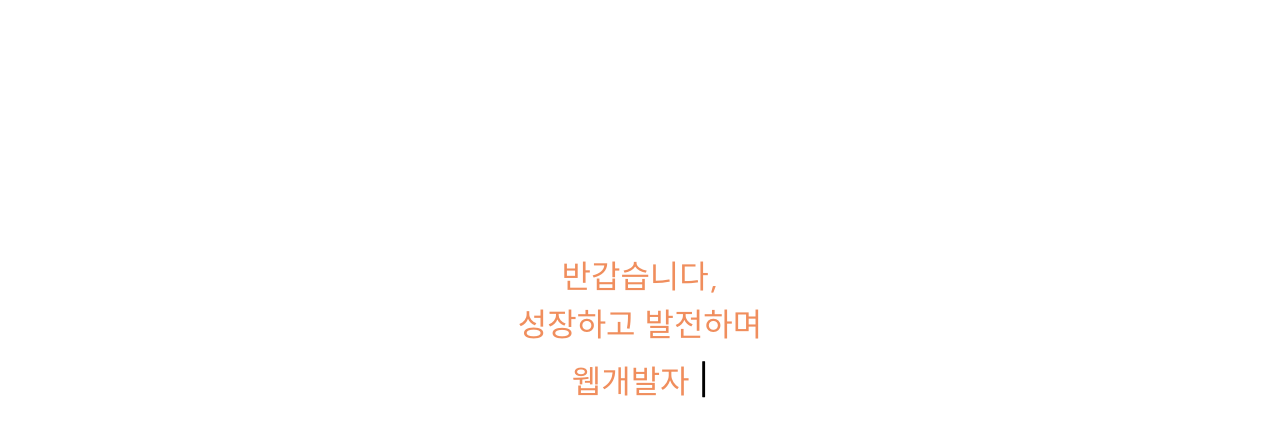
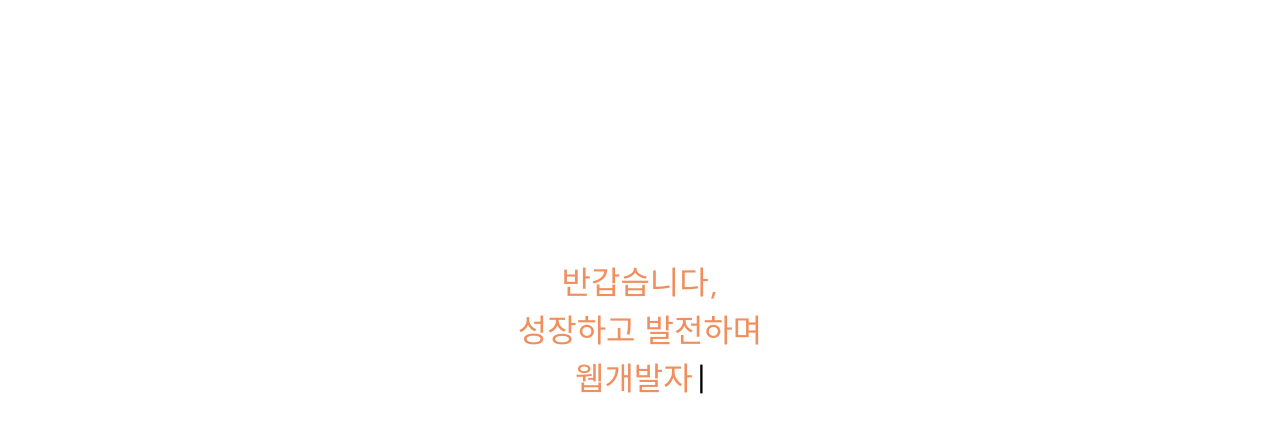
Before and after one commit to JYeonDev/portpolio-site, a website: page index.html in a window 1280 px wide. Shown: the part 69-506 px from the top of the page. Drawn offline with nearby package versions, Linux system fonts and the light colour scheme; files that its build step writes are made by us from their sources.

Commit message:
Add media query

```diff
--- a/index.html
+++ b/index.html
@@ -37,7 +37,7 @@
           </nav>
 
           <section class="header-section">
-            <div class="text_box">
+            <div class="text-box">
               <span class="text"></span>
               <span class="blink">|</span>
             </div>
--- /dev/null
+++ b/styles/desktop.scss
@@ -0,0 +1,10 @@
+@media screen and (min-width: 768px) {
+  .text-box {
+    .text {
+      font-size: 2rem;
+    }
+    .blink {
+      font-size: 1rem;
+    }
+  }
+}
--- a/styles/main.scss
+++ b/styles/main.scss
@@ -3,6 +3,8 @@
 @import './base/colors';
 
 @import './mixin/flexbox.scss';
+
+@import './desktop.scss';
 
 
 // header
@@ -40,8 +42,8 @@ header {
     top: 50%;
     left: 50%;
     transform: translate(-50%, -50%);
-    .text_box{
-      font-size: 2rem;
+    .text-box{
+      font-size: 1rem;
       text-align: center;
 
       .text {
@@ -65,7 +67,7 @@ header {
 
       .blink {
         animation: blink 0.5s infinite;
-        font-size: 2.5rem;
+        font-size: 2rem;
       }
 
       @keyframes blink {
```
